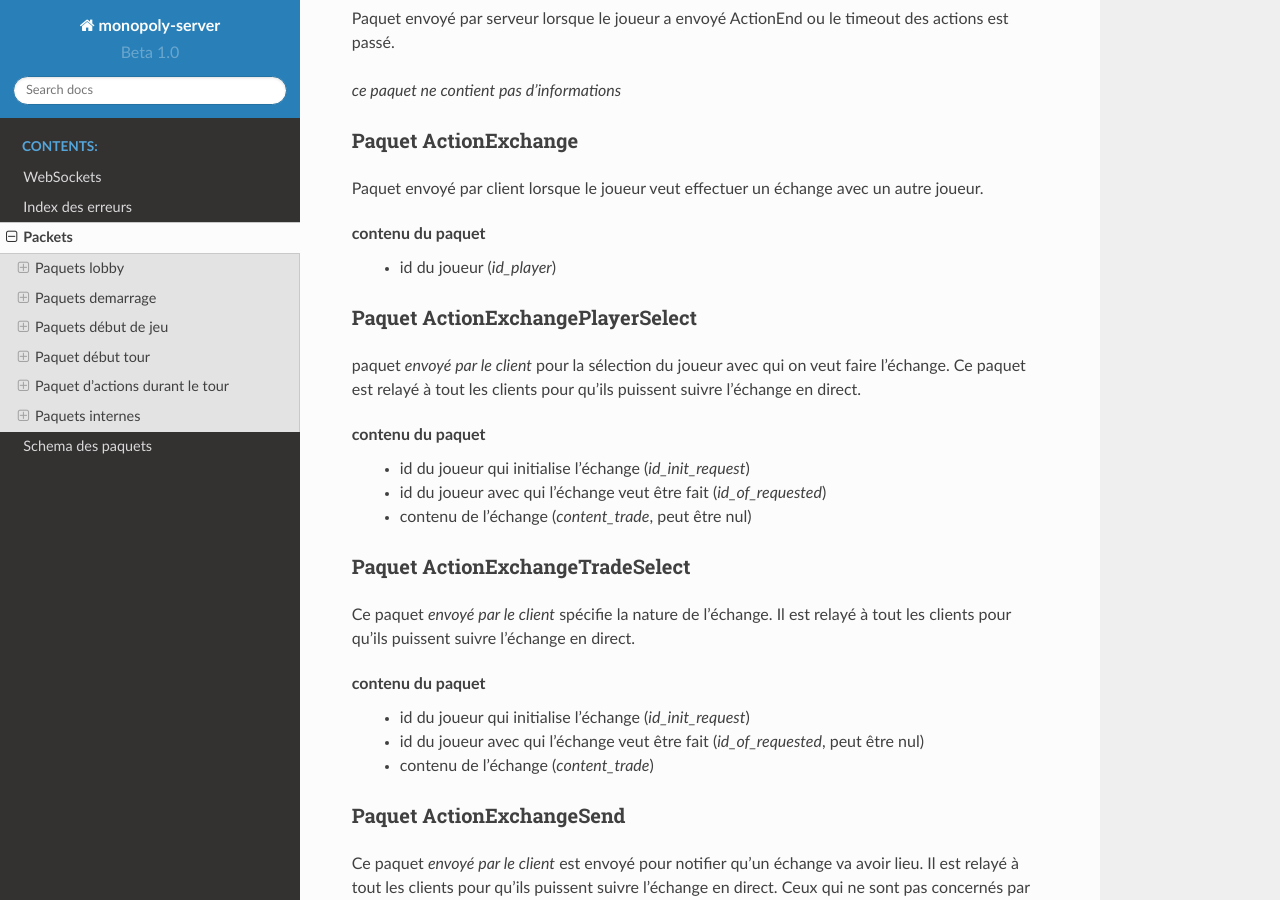
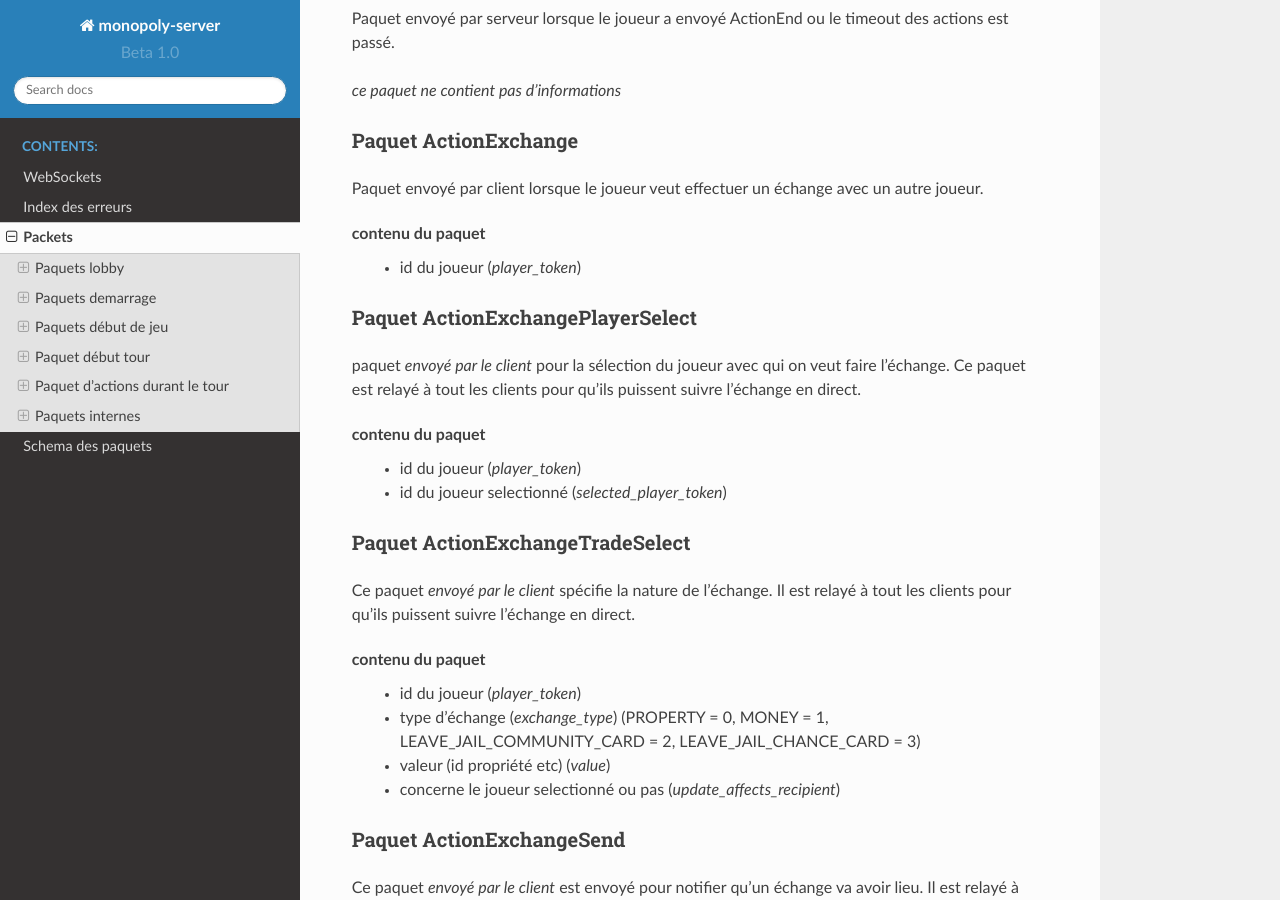
Before and after one commit to 3A-Unistra/Server, a Sphinx documentation site: the page built from docs/source/pages/packets.rst, in a window 1280 px wide and 900 px high, scrolled down 10122 px. Built offline with Sphinx 7.4.7 and the Read the Docs theme 2.0.0, drawn with Linux system fonts in a browser that asks for light colours; formulas are drawn with MathJax 3; some of the changed text lies outside the part shown.

Commit message:
updated docs

```diff
--- a/docs/source/pages/packets.rst
+++ b/docs/source/pages/packets.rst
@@ -449,7 +449,7 @@ Paquet ActionExchange
 Paquet envoyé par client lorsque le joueur veut effectuer un échange avec un autre joueur.
 
 **contenu du paquet**
- * id du joueur (*id_player*)
+ * id du joueur (*player_token*)
 
 Paquet ActionExchangePlayerSelect
 ^^^^^^^^^^^^^^^^^^^^^^^^^^^^^^^^^
@@ -457,9 +457,8 @@ Paquet ActionExchangePlayerSelect
 paquet *envoyé par le client* pour la sélection du joueur avec qui on veut faire l'échange. Ce paquet est relayé à tout les clients pour qu'ils puissent suivre l'échange en direct.
 
 **contenu du paquet**
- * id du joueur qui initialise l'échange (*id_init_request*)
- * id du joueur avec qui l'échange veut être fait (*id_of_requested*)
- * contenu de l'échange (*content_trade*, peut être nul)
+ * id du joueur (*player_token*)
+ * id du joueur selectionné (*selected_player_token*)
 
 
 Paquet ActionExchangeTradeSelect
@@ -468,9 +467,11 @@ Paquet ActionExchangeTradeSelect
 Ce paquet *envoyé par le client* spécifie la nature de l'échange. Il est relayé à tout les clients pour qu'ils puissent suivre l'échange en direct.
 
 **contenu du paquet**
- * id du joueur qui initialise l'échange (*id_init_request*)
- * id du joueur avec qui l'échange veut être fait (*id_of_requested*, peut être nul)
- * contenu de l'échange (*content_trade*)
+ * id du joueur (*player_token*)
+ * type d'échange (*exchange_type*) (PROPERTY = 0, MONEY = 1, LEAVE_JAIL_COMMUNITY_CARD = 2, LEAVE_JAIL_CHANCE_CARD = 3)
+ * valeur (id propriété etc) (*value*)
+ * concerne le joueur selectionné ou pas (*update_affects_recipient*)
+
 
 Paquet ActionExchangeSend
 ^^^^^^^^^^^^^^^^^^^^^^^^^
@@ -532,7 +533,7 @@ Paquet ActionAuctionProperty
 Paquet envoyé *par le client* lorsqu'un joueur souhaite vendre une propriété aux enchères.
 
 **contenu du paquet :**
- * id du joueur (*id_player*)
+ * id du joueur (*player_token*)
  * nature de la propriétés (*property*)
  * enchère de base (*min_bid*)
 
```
Also changed, not shown: 1 other file.
